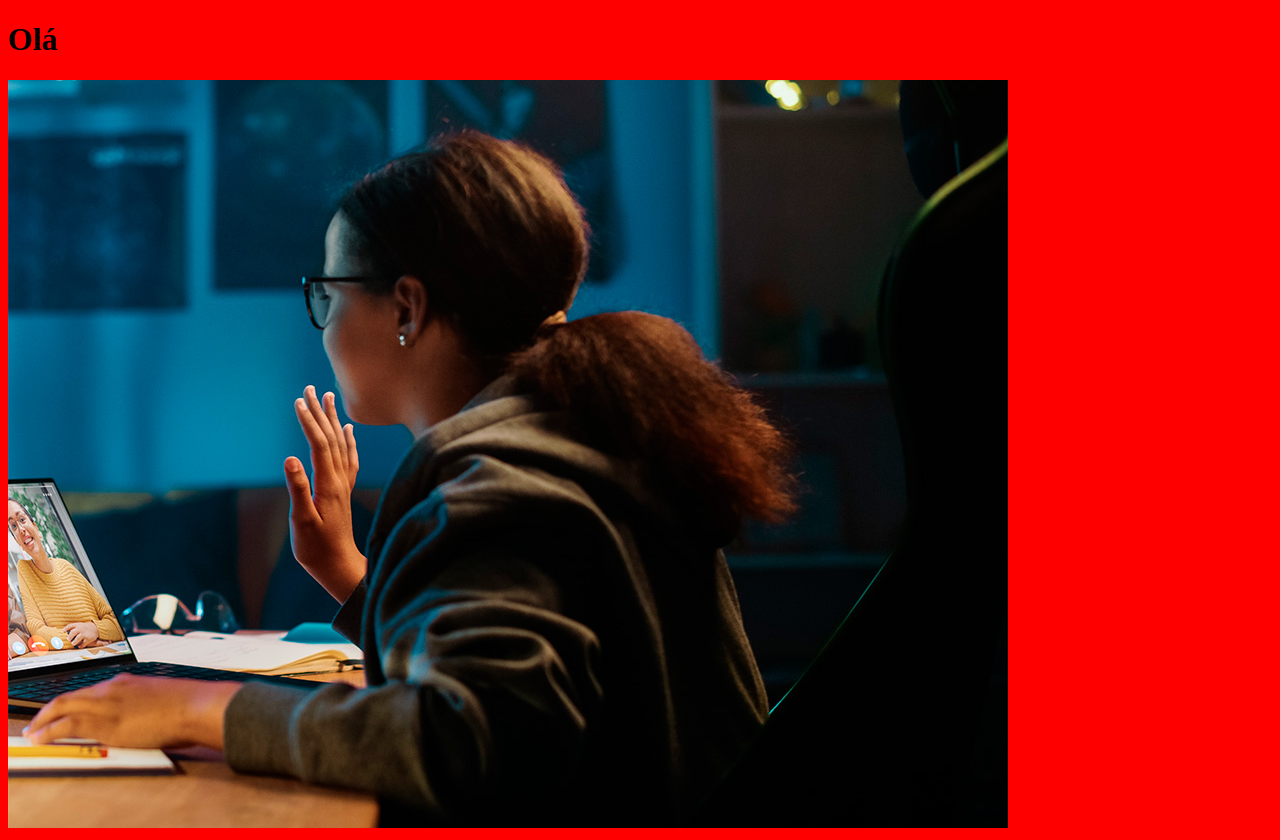
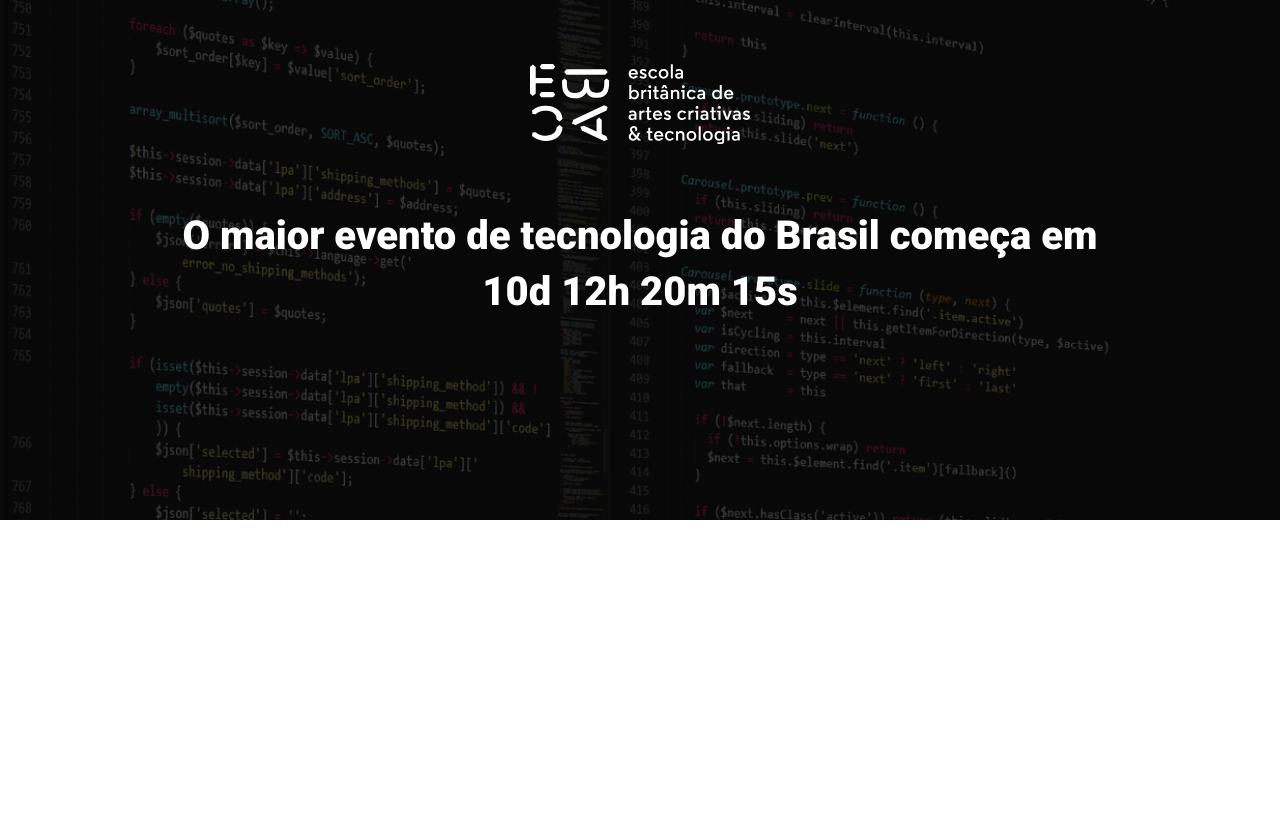
Before and after one commit to Henriquedearaujo/EBAC_tech_talks, a website built with Parcel: page src/index.html in a window 1280 px wide. After the commit the page ends 800 px from the top, so only its background shows below. Built offline with nearby package versions, Linux system fonts and the light colour scheme.

Commit message:
criando o hero

```diff
--- a/src/index.html
+++ b/src/index.html
@@ -3,12 +3,21 @@
 <head>
     <meta charset="UTF-8">
     <meta name="viewport" content="width=device-width, initial-scale=1.0">
+    <title>EBAC Tech Talks</title>
+    <link rel="preconnect" href="https://fonts.googleapis.com">
+    <link rel="preconnect" href="https://fonts.googleapis.com"> <link rel="preconnect" href="https://fonts.gstatic.com" crossorigin> <link href="https://fonts.googleapis.com/css2?family=Roboto:wght@400;700&display=swap" rel="stylesheet">
+    <link href="https://fonts.googleapis.com/css2?family=Roboto:wght@400;900&display=swap" rel="stylesheet">
     <link rel="stylesheet" href="./styles/main.scss">
-    <title>Document</title>
 </head>
 <body>
-    <h1>Olá</h1>
-<img src="./images/backend.png" alt="" srcset="">
+    <header class="hero">
+        <div class="container">
+            <img class="hero__logo" src="./images/ebac_logo.svg" alt="EBAC">
+            <P class="hero__text">
+                O maior evento de tecnologia do Brasil começa em 10d 12h 20m 15s
+            </P>
+        </div>
+    </header>
 
     <script src="./scripts/main.js"></script>
 </body>
--- /dev/null
+++ b/src/styles/_hero.scss
@@ -0,0 +1,53 @@
+.hero {
+    padding-top: 64px;
+    padding-bottom: 100px;
+    background-image: url(../images/fundo.png);
+    background-repeat: no-repeat;
+    background-size: cover;
+    position: relative;
+
+    .container {
+        position: relative;
+    }
+
+    &::before {
+        position: absolute;
+        top: 0;
+        left: 0;
+        width: 100%;
+        height: 100%;
+        background-color: #000;
+        content: '';
+        opacity: .7;
+    }
+
+    &__text {
+        padding-top: 64px;
+        padding-bottom: 100px;
+        font-size: 40px;
+        line-height: 56px;
+        font-weight: 800;
+        text-align: center;
+    }
+
+    &__logo {
+        margin: 0 auto;
+        height: 80px;
+        display: block;
+    }
+
+    @media (max-width: 640px) {
+        padding: 40px 0;
+
+        &__logo {
+            height: 40px;
+        }
+
+        &__text {
+            font-size: 22px;
+            line-height: 24px;
+            margin: 24px 0;
+
+        }
+    }
+}
--- a/src/styles/main.scss
+++ b/src/styles/main.scss
@@ -1,3 +1,23 @@
-body{
-    background-color: red;
+@use "hero";
+
+* {
+    margin: 0;
+    padding: 0;
+    box-sizing: border-box;
+    font-family: Roboto, sans-serif;
+    color: #fff;
 }
+
+.container {
+    max-width: 960px;
+    width: 100%;
+    margin: 0 auto;
+
+    @media (max-width: 640px) {
+        width: 80%;
+    }
+
+    @media (max-width: 1024px) {
+        width: 90%;
+    }
+}
```
